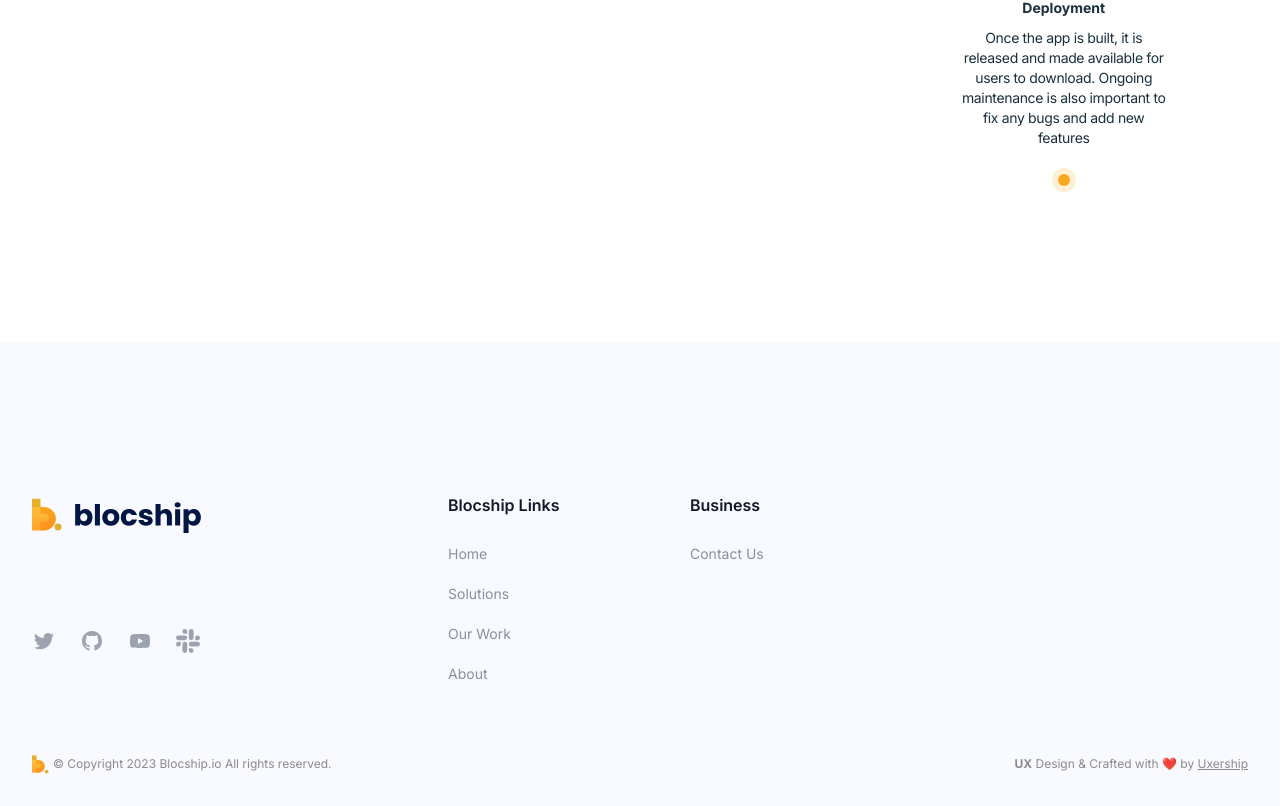
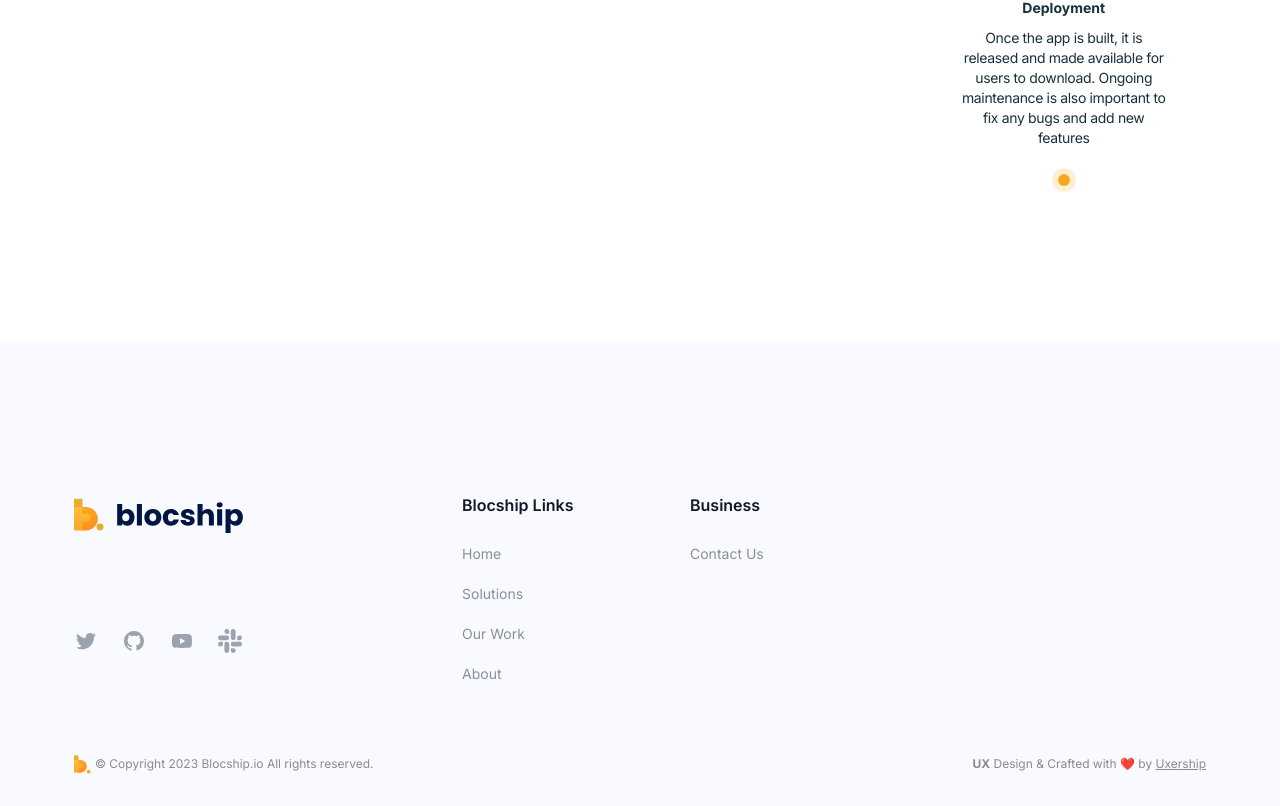
Before and after one commit to Blocship/landing-page, a Next.js app: page / in a window 1280 px wide. Shown: the part 4338-5144 px from the top of the page. Built offline with nearby package versions, Linux system fonts and the light colour scheme.

Commit message:
max width of footer

```diff
--- a/components/sections/Footer.jsx
+++ b/components/sections/Footer.jsx
@@ -70,7 +70,7 @@ export default function Footer() {
       <h2 id="footer-heading" className="sr-only">
         Footer
       </h2>
-      <div className="mx-auto max-w-7xl px-6 pb-8 pt-[72px] md:pt-[100px] lg:px-8 lg:pt-[150px]">
+      <div className="px-6 md:px-10 max-w-[1212px] mx-auto pb-8 pt-[72px] md:pt-[100px] lg:pt-[150px]">
         <div className="md:grid md:grid-cols-3 md:gap-8">
           <div className="space-y-8 flex flex-col justify-between md:h-5/6">
             <Image
```
